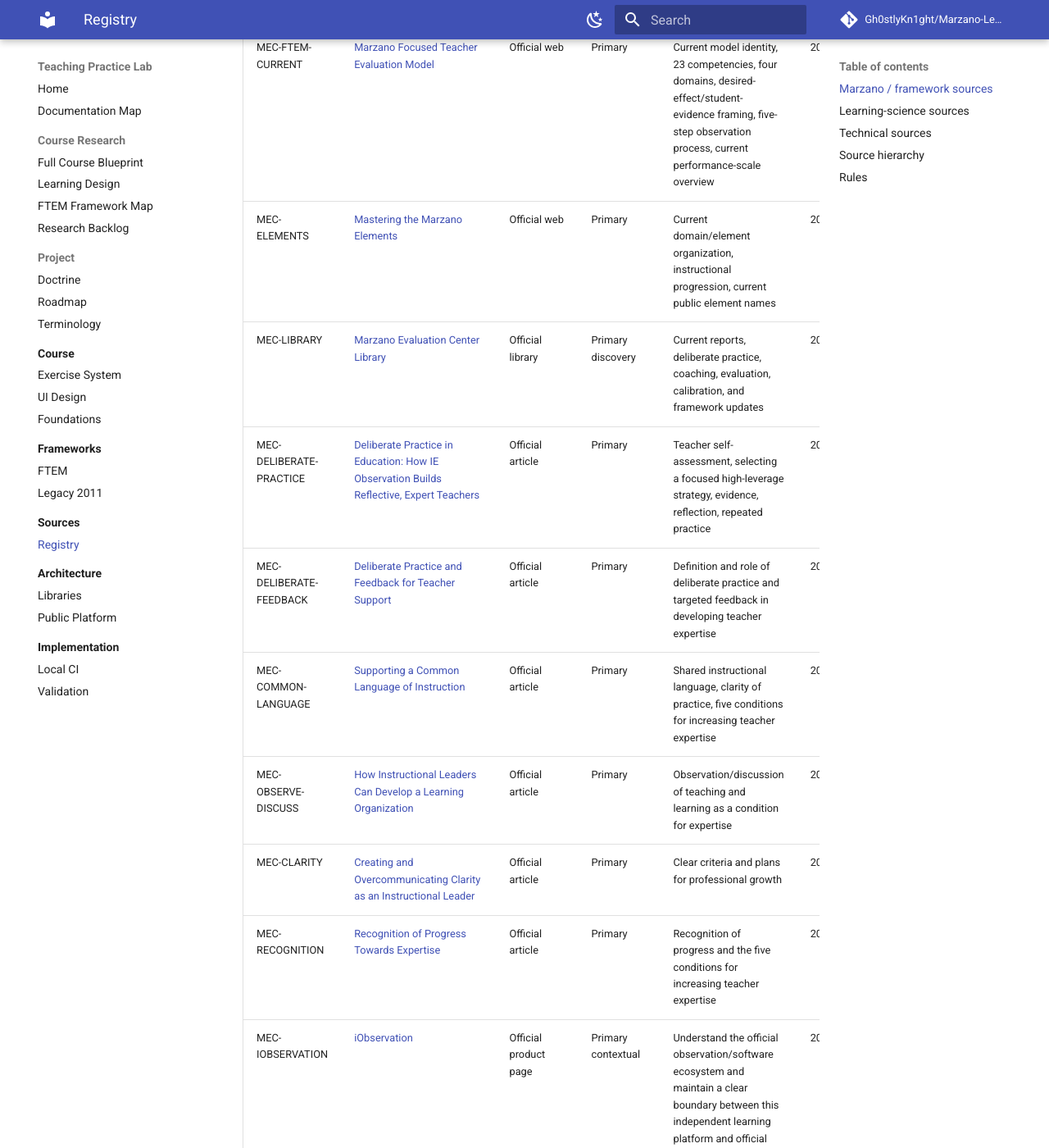
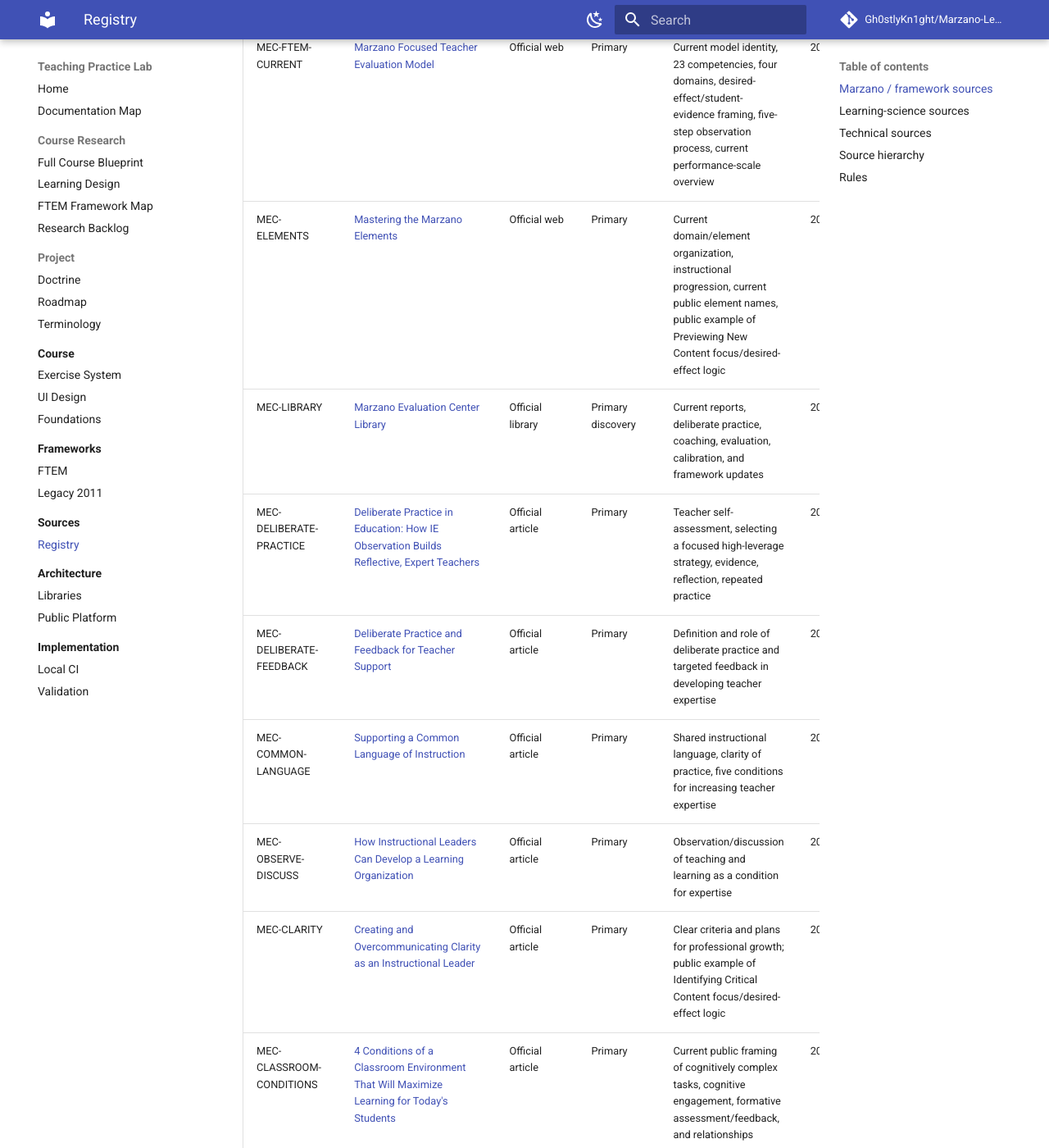
Before and after one commit to Gh0stlyKn1ght/Marzano-Learning-Map, an MkDocs documentation site: the page built from docs/sources/registry.md, in a window 1280 px wide and 1400 px high, scrolled down 399 px. Shown: the whole window at 82% size. Built offline with MkDocs 1.6.1 and Material for MkDocs 9.7.7, drawn with Linux system fonts in a browser that asks for light colours; comment, search, counter and statistics services are not loaded.

Commit message:
research: add current classroom conditions source

```diff
--- a/docs/sources/registry.md
+++ b/docs/sources/registry.md
@@ -9,13 +9,14 @@
 | ID | Source | Type | Authority | Use | Accessed |
 |---|---|---|---|---|---|
 | MEC-FTEM-CURRENT | [Marzano Focused Teacher Evaluation Model](https://marzanoevaluationcenter.com/evaluation/teacher-evaluation-model/) | Official web | Primary | Current model identity, 23 competencies, four domains, desired-effect/student-evidence framing, five-step observation process, current performance-scale overview | 2026-08-17 |
-| MEC-ELEMENTS | [Mastering the Marzano Elements](https://marzanoevaluationcenter.com/library/marzano-elements/) | Official web | Primary | Current domain/element organization, instructional progression, current public element names | 2026-08-17 |
+| MEC-ELEMENTS | [Mastering the Marzano Elements](https://marzanoevaluationcenter.com/library/marzano-elements/) | Official web | Primary | Current domain/element organization, instructional progression, current public element names, public example of Previewing New Content focus/desired-effect logic | 2026-08-17 |
 | MEC-LIBRARY | [Marzano Evaluation Center Library](https://marzanoevaluationcenter.com/library/) | Official library | Primary discovery | Current reports, deliberate practice, coaching, evaluation, calibration, and framework updates | 2026-08-17 |
 | MEC-DELIBERATE-PRACTICE | [Deliberate Practice in Education: How IE Observation Builds Reflective, Expert Teachers](https://marzanoevaluationcenter.com/library/deliberate-practice-in-education-ie-observation/) | Official article | Primary | Teacher self-assessment, selecting a focused high-leverage strategy, evidence, reflection, repeated practice | 2026-08-17 |
 | MEC-DELIBERATE-FEEDBACK | [Deliberate Practice and Feedback for Teacher Support](https://marzanoevaluationcenter.com/library/deliberate-practice-teacher-support/) | Official article | Primary | Definition and role of deliberate practice and targeted feedback in developing teacher expertise | 2026-08-17 |
 | MEC-COMMON-LANGUAGE | [Supporting a Common Language of Instruction](https://marzanoevaluationcenter.com/library/supporting-a-common-language-of-instruction/) | Official article | Primary | Shared instructional language, clarity of practice, five conditions for increasing teacher expertise | 2026-08-17 |
 | MEC-OBSERVE-DISCUSS | [How Instructional Leaders Can Develop a Learning Organization](https://marzanoevaluationcenter.com/library/instructional-leaders-develop-learning-organization/) | Official article | Primary | Observation/discussion of teaching and learning as a condition for expertise | 2026-08-17 |
-| MEC-CLARITY | [Creating and Overcommunicating Clarity as an Instructional Leader](https://marzanoevaluationcenter.com/library/creating-overcommunicating-clarity-instructional-leader/) | Official article | Primary | Clear criteria and plans for professional growth | 2026-08-17 |
+| MEC-CLARITY | [Creating and Overcommunicating Clarity as an Instructional Leader](https://marzanoevaluationcenter.com/library/creating-overcommunicating-clarity-instructional-leader/) | Official article | Primary | Clear criteria and plans for professional growth; public example of Identifying Critical Content focus/desired-effect logic | 2026-08-17 |
+| MEC-CLASSROOM-CONDITIONS | [4 Conditions of a Classroom Environment That Will Maximize Learning for Today's Students](https://marzanoevaluationcenter.com/library/4-conditions-of-a-classroom-environment-that-will-maximize-learning-for-todays-students/) | Official article | Primary | Current public framing of cognitively complex tasks, cognitive engagement, formative assessment/feedback, and relationships | 2026-08-17 |
 | MEC-RECOGNITION | [Recognition of Progress Towards Expertise](https://marzanoevaluationcenter.com/library/5-conditions-leaders-develop-teacher-expertise/) | Official article | Primary | Recognition of progress and the five conditions for increasing teacher expertise | 2026-08-17 |
 | MEC-IOBSERVATION | [iObservation](https://marzanoevaluationcenter.com/iobservation/) | Official product page | Primary contextual | Understand the official observation/software ecosystem and maintain a clear boundary between this independent learning platform and official observation software | 2026-08-17 |
 | MEC-OBSERVER-CERT | [Focused Evaluation Models Certification/Recertification for Observers](https://marzanoevaluationcenter.com/ftem-recertification-for-observers/) | Official web | Primary contextual | Observer-training boundary, confirms current 23-competency FTEM model | 2026-08-17 |
```
